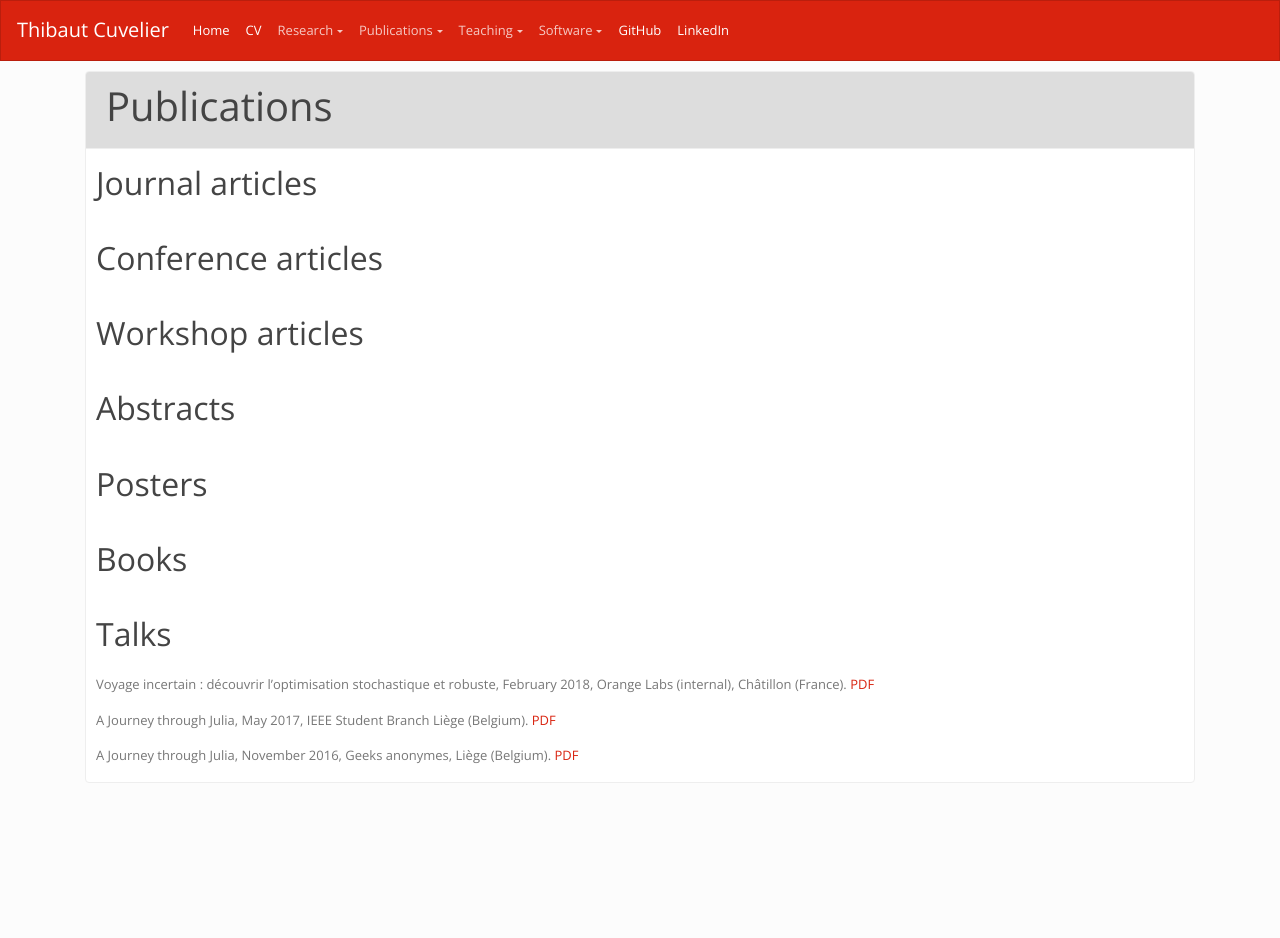
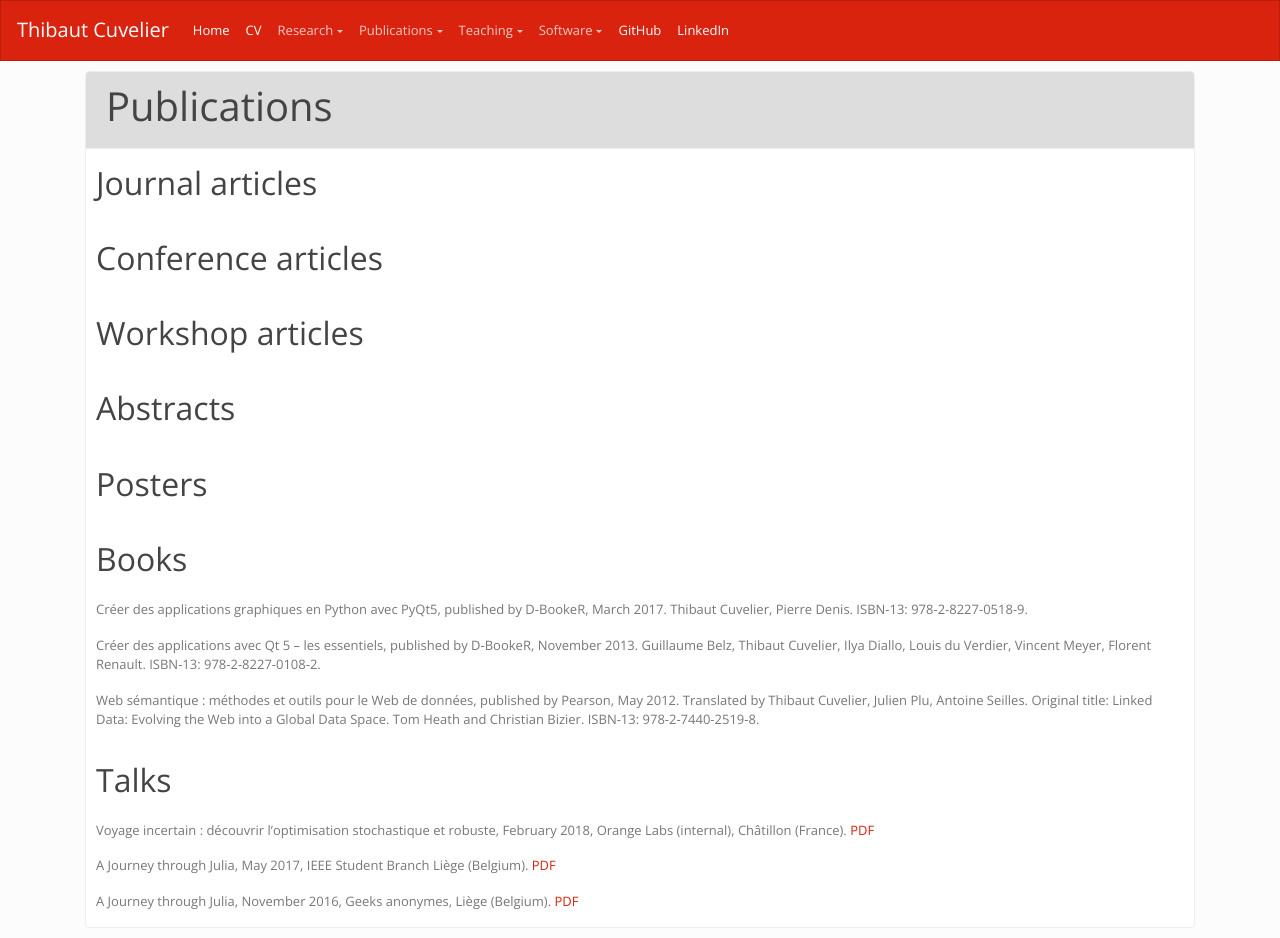
Before and after one commit to dourouc05/dourouc05.github.io, a Jekyll site: the page built from publications.md, in a window 1280 px wide. Built offline with Jekyll 4.4.1, drawn with Linux system fonts in a browser that asks for light colours; a script that is not in the unit is left out; before the commit the page ends 900 px from its top, so only the background shows below that.

Commit message:
Update publications.md

```diff
--- a/publications.md
+++ b/publications.md
@@ -18,6 +18,12 @@ layout: page
 
 <h2 id="book">Books</h2>
 
+Créer des applications graphiques en Python avec PyQt5, published by D-BookeR, March 2017. Thibaut Cuvelier, Pierre Denis. ISBN-13: 978-2-8227-0518-9.
+
+Créer des applications avec Qt 5 – les essentiels, published by D-BookeR, November 2013. Guillaume Belz, Thibaut Cuvelier, Ilya Diallo, Louis du Verdier, Vincent Meyer, Florent Renault. ISBN-13: 978-2-8227-0108-2.
+
+Web sémantique : méthodes et outils pour le Web de données, published by Pearson, May 2012. Translated by Thibaut Cuvelier, Julien Plu, Antoine Seilles. Original title: Linked Data: Evolving the Web into a Global Data Space. Tom Heath and Christian Bizier. ISBN-13: 978-2-7440-2519-8.
+
 <h2 id="talk">Talks</h2>
 
 Voyage incertain : découvrir l’optimisation stochastique et robuste, February 2018, Orange Labs (internal), Châtillon (France). [PDF](http://hdl.handle.net/2268/219824)
```
